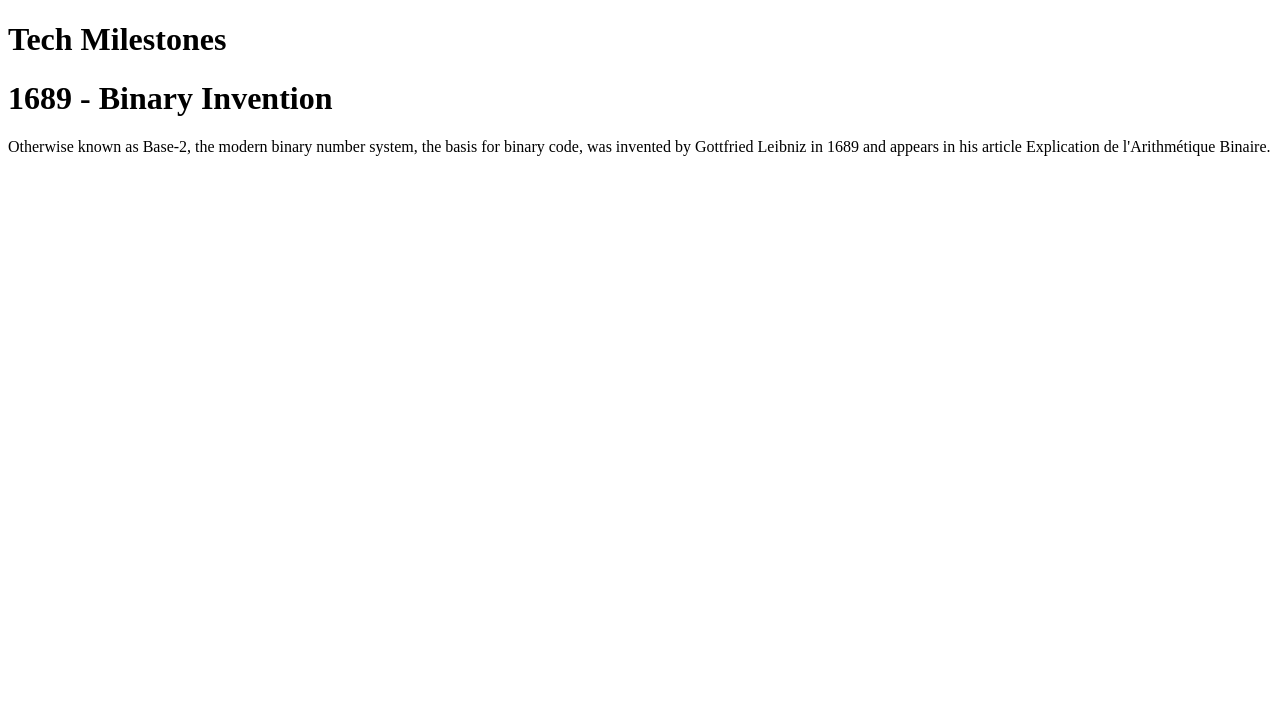
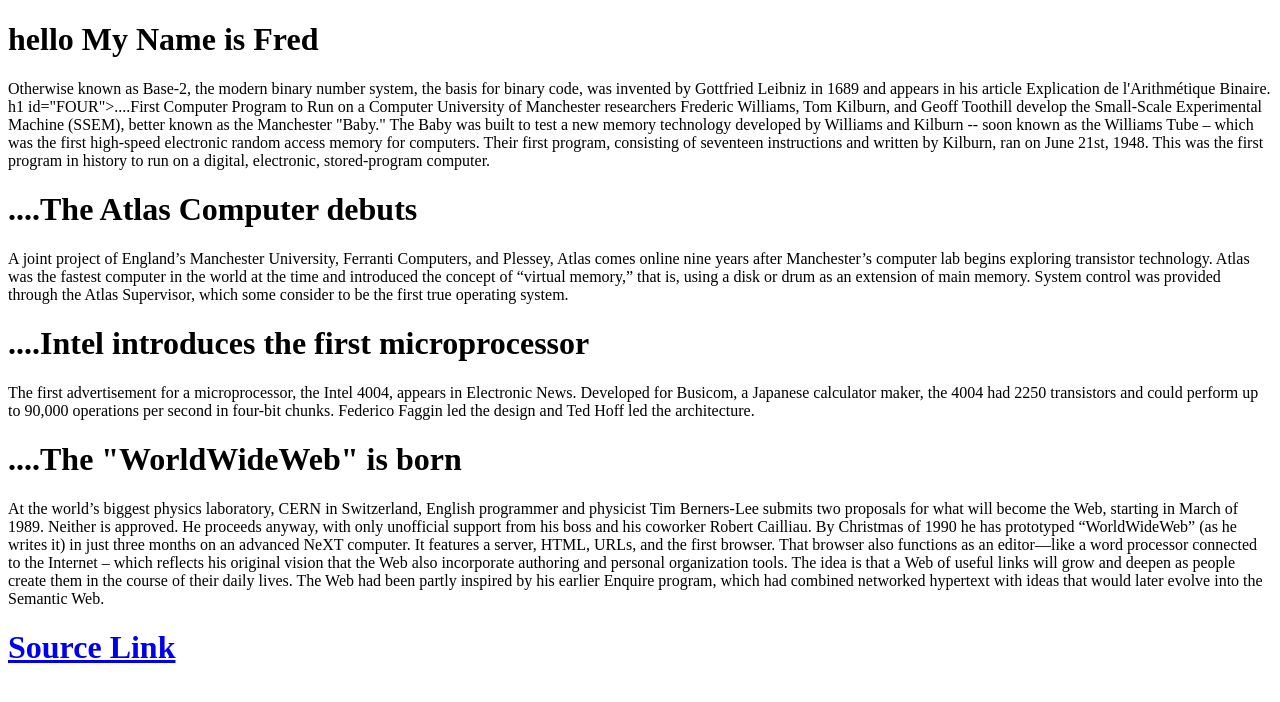
Before and after one commit to desmondmaw/stangepage, a plain HTML site: page index.html in a window 1280 px wide. Drawn offline with Linux system fonts and the light colour scheme.

Commit message:
Add files via upload

```diff
--- a/index.html
+++ b/index.html
@@ -1,16 +1,25 @@
 <!DOCTYPE html>
 <html lang="en">
 <head>
-    <link rel=”stylesheet” href=”styles.css”>
     <meta charset="UTF-8">
-    <meta name="viewport" content="width=device-width, initial-scale=1.0">
+    <meta name="viewport" content="width=, initial-scale=1.0">
     <meta http-equiv="X-UA-Compatible" content="ie=edge">
     <title>Document</title>
 </head>
 <body>
-<h1>Tech Milestones</h1>
-<h1>1689 - Binary Invention</h1>
-    <p1>Otherwise known as Base-2, the modern binary number system, the basis for binary code, was invented by Gottfried Leibniz in 1689
-        and appears in his article Explication de l'Arithmétique Binaire.</p1>
+    <h1>hello My Name is Fred</h1>
+</body>
+</html> <p1>Otherwise known as Base-2, the modern binary number system, the basis for binary code, was invented by Gottfried Leibniz in 1689
+    and appears in his article Explication de l'Arithmétique Binaire.</p1>
+</body>
+</html>h1 id="FOUR">....First Computer Program to Run on a Computer</h1>
+<p1 id="FIVE">University of Manchester researchers Frederic Williams, Tom Kilburn, and Geoff Toothill develop the Small-Scale Experimental Machine (SSEM), better known as the Manchester "Baby." The Baby was built to test a new memory technology developed by Williams and Kilburn -- soon known as the Williams Tube – which was the first high-speed electronic random access memory for computers. Their first program, consisting of seventeen instructions and written by Kilburn, ran on June 21st, 1948. This was the first program in history to run on a digital, electronic, stored-program computer.</p1>
+<h1 id="SIX">....The Atlas Computer debuts</h1>
+<p1 id="SEVEN">A joint project of England’s Manchester University, Ferranti Computers, and Plessey, Atlas comes online nine years after Manchester’s computer lab begins exploring transistor technology. Atlas was the fastest computer in the world at the time and introduced the concept of “virtual memory,” that is, using a disk or drum as an extension of main memory. System control was provided through the Atlas Supervisor, which some consider to be the first true operating system.</p1>
+<h1 id="EIGHT">....Intel introduces the first microprocessor</h1>
+<p1 id="NINE">The first advertisement for a microprocessor, the Intel 4004, appears in Electronic News. Developed for Busicom, a Japanese calculator maker, the 4004 had 2250 transistors and could perform up to 90,000 operations per second in four-bit chunks. Federico Faggin led the design and Ted Hoff led the architecture.</p1>
+<h1 id="TEN">....The "WorldWideWeb" is born</h1>
+<p1 id="ELEVEN">At the world’s biggest physics laboratory, CERN in Switzerland, English programmer and physicist Tim Berners-Lee submits two proposals for what will become the Web, starting in March of 1989. Neither is approved. He proceeds anyway, with only unofficial support from his boss and his coworker Robert Cailliau. By Christmas of 1990 he has prototyped “WorldWideWeb” (as he writes it) in just three months on an advanced NeXT computer. It features a server, HTML, URLs, and the first browser. That browser also functions as an editor—like a word processor connected to the Internet – which reflects his original vision that the Web also incorporate authoring and personal organization tools. The idea is that a Web of useful links will grow and deepen as people create them in the course of their daily lives. The Web had been partly inspired by his earlier Enquire program, which had combined networked hypertext with ideas that would later evolve into the Semantic Web.</p1>
+<h1 id="TWELVE"><a href="https://www.computerhistory.org/timeline/">Source Link</a></h1>
 </body>
 </html>
```
